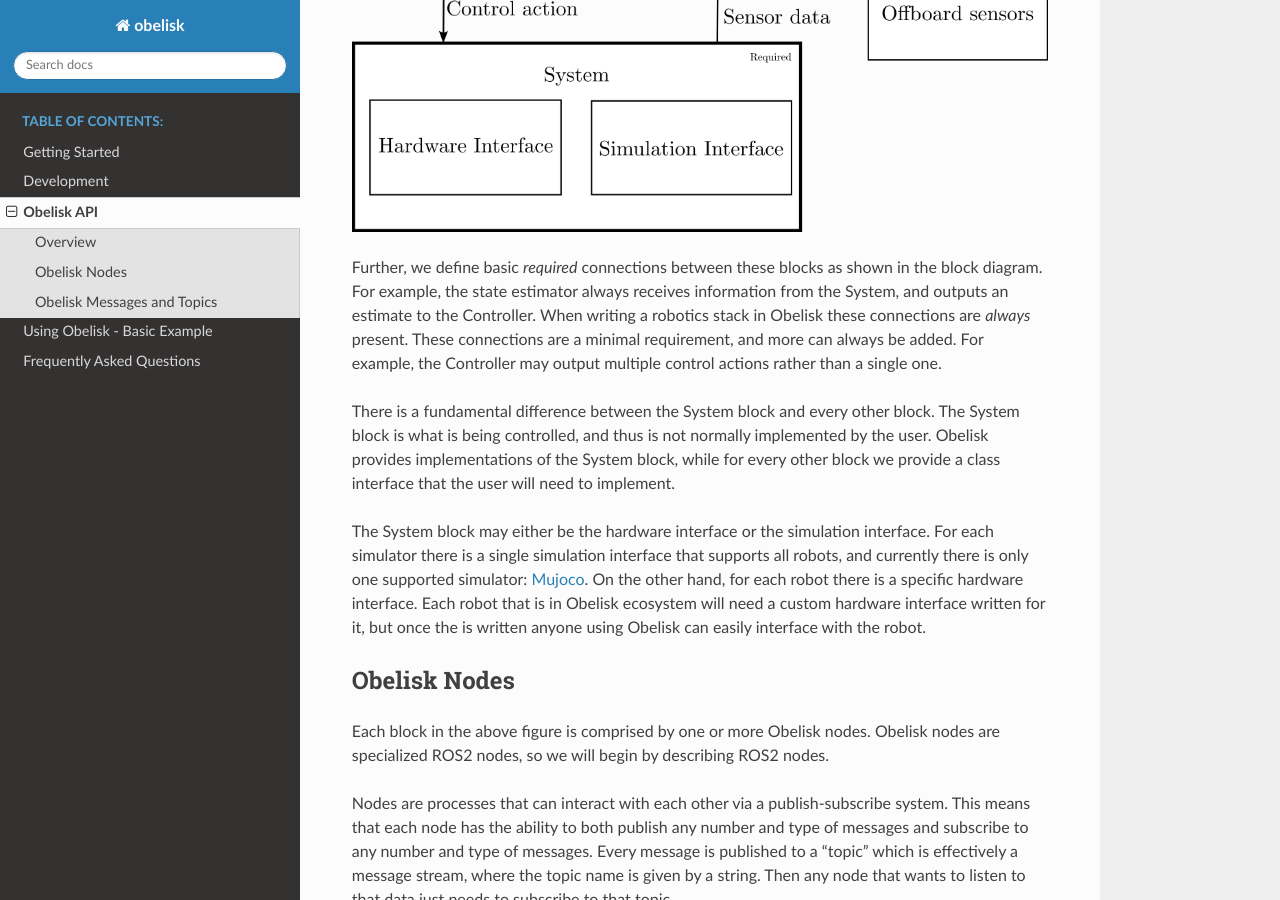
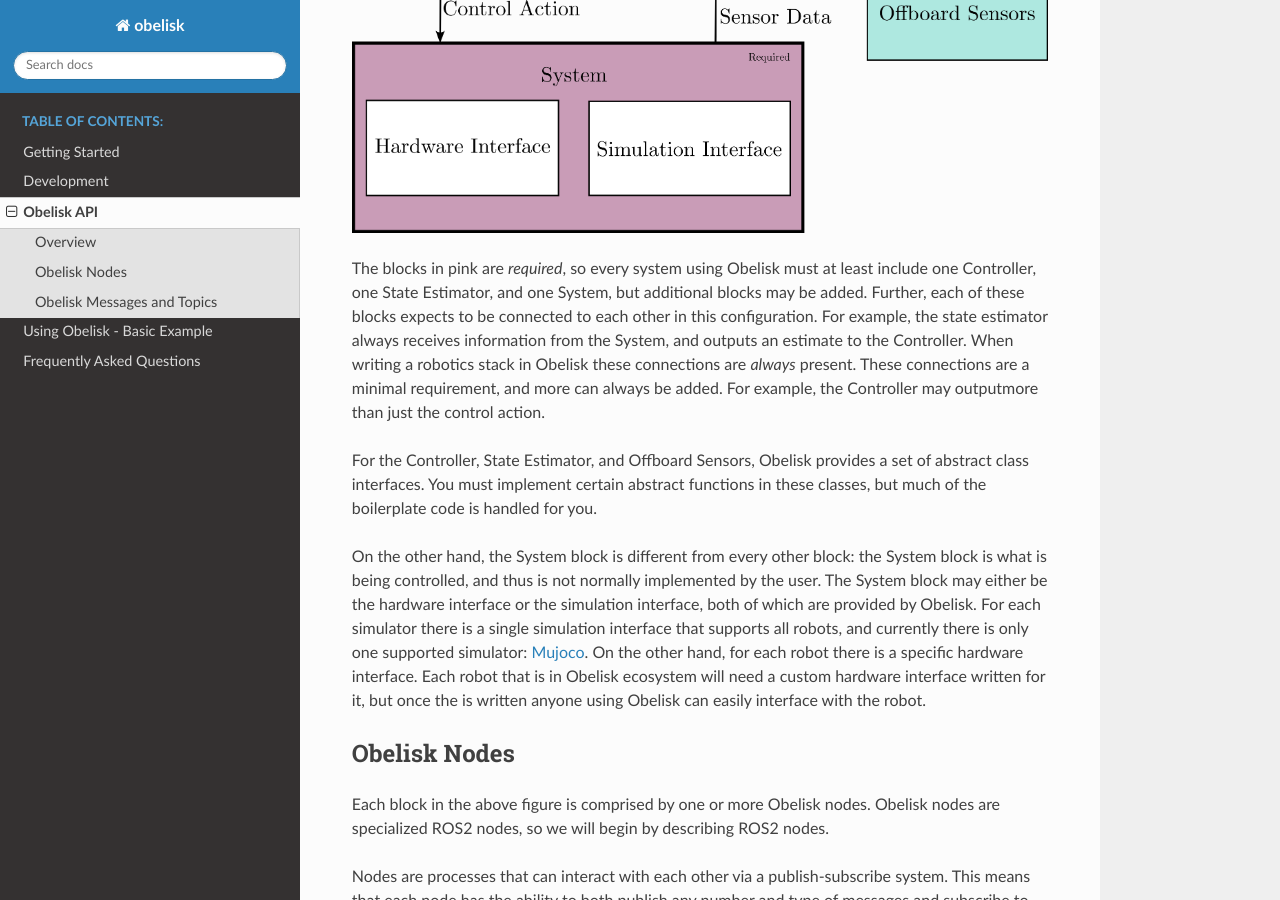
Before and after one commit to Caltech-AMBER/obelisk, a Sphinx documentation site: the page built from docs/source/obelisk_api.md, in a window 1280 px wide and 900 px high, scrolled down 981 px. Built offline with Sphinx 7.4.7 and the Read the Docs theme 2.0.0, drawn with Linux system fonts in a browser that asks for light colours; some of the changed text lies outside the part shown.

Commit message:
updated the docs: spelling, figures, etc...

```diff
--- a/docs/source/obelisk_api.md
+++ b/docs/source/obelisk_api.md
@@ -17,11 +17,11 @@ The block diagram is as follows:
 
 ![block-diagram](images/block-diagram.png)
 
-Further, we define basic *required* connections between these blocks as shown in the block diagram. For example, the state estimator always receives information from the System, and outputs an estimate to the Controller. When writing a robotics stack in Obelisk these connections are *always* present. These connections are a minimal requirement, and more can always be added. For example, the Controller may output multiple control actions rather than a single one.
+The blocks in pink are *required*, so every system using Obelisk must at least include one Controller, one State Estimator, and one System, but additional blocks may be added. Further, each of these blocks expects to be connected to each other in this configuration. For example, the state estimator always receives information from the System, and outputs an estimate to the Controller. When writing a robotics stack in Obelisk these connections are *always* present. These connections are a minimal requirement, and more can always be added. For example, the Controller may outputmore than just the control action.
 
-There is a fundamental difference between the System block and every other block. The System block is what is being controlled, and thus is not normally implemented by the user. Obelisk provides implementations of the System block, while for every other block we provide a class interface that the user will need to implement.
+For the Controller, State Estimator, and Offboard Sensors, Obelisk provides a set of abstract class interfaces. You must implement certain abstract functions in these classes, but much of the boilerplate code is handled for you.
 
-The System block may either be the hardware interface or the simulation interface. For each simulator there is a single simulation interface that supports all robots, and currently there is only one supported simulator: [Mujoco](https://mujoco.org/). On the other hand, for each robot there is a specific hardware interface. Each robot that is in Obelisk ecosystem will need a custom hardware interface written for it, but once the is written anyone using Obelisk can easily interface with the robot.
+On the other hand, the System block is different from every other block: the System block is what is being controlled, and thus is not normally implemented by the user. The System block may either be the hardware interface or the simulation interface, both of which are provided by Obelisk. For each simulator there is a single simulation interface that supports all robots, and currently there is only one supported simulator: [Mujoco](https://mujoco.org/). On the other hand, for each robot there is a specific hardware interface. Each robot that is in Obelisk ecosystem will need a custom hardware interface written for it, but once the is written anyone using Obelisk can easily interface with the robot.
 
 ## Obelisk Nodes
 Each block in the above figure is comprised by one or more Obelisk nodes. Obelisk nodes are specialized ROS2 nodes, so we will begin by describing ROS2 nodes.
```
Also changed, not shown: other parts of docs/source/obelisk_api.md (+1 -1 lines), docs/source/images/block-diagram.png.
